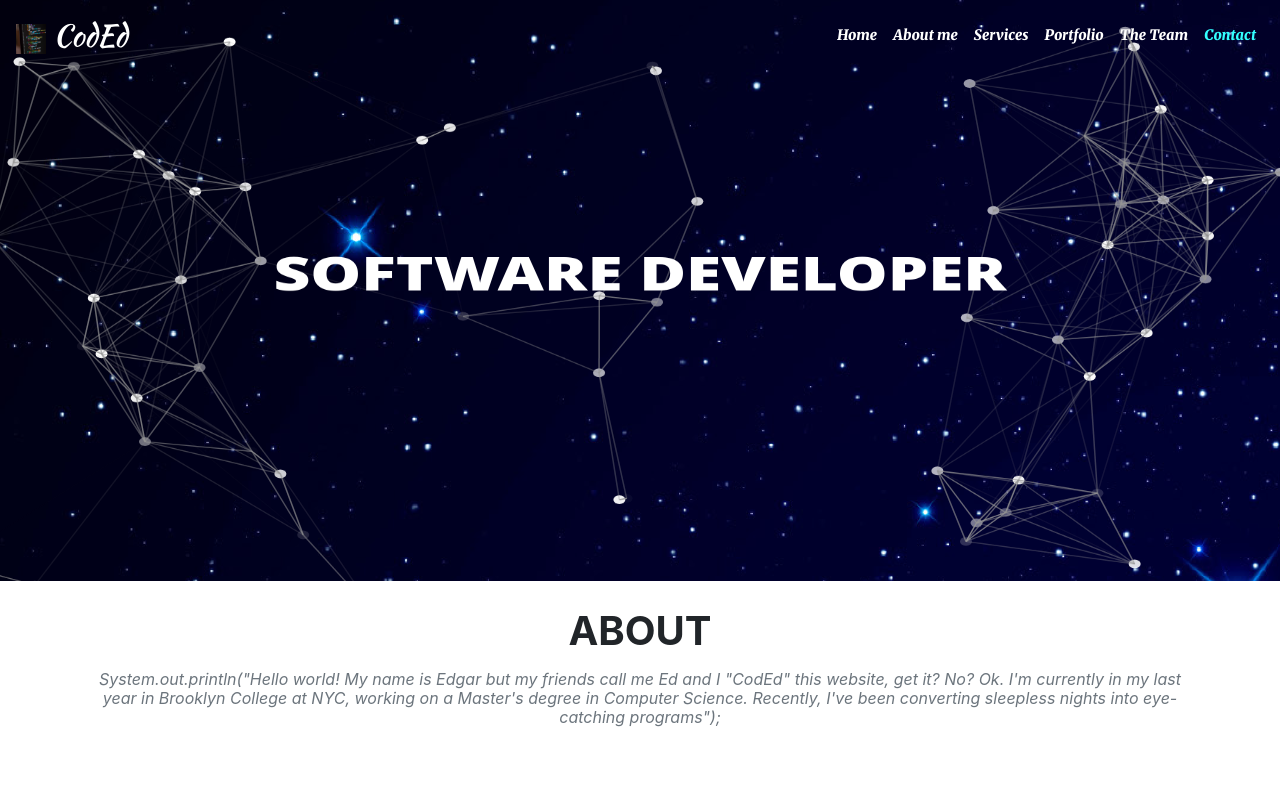
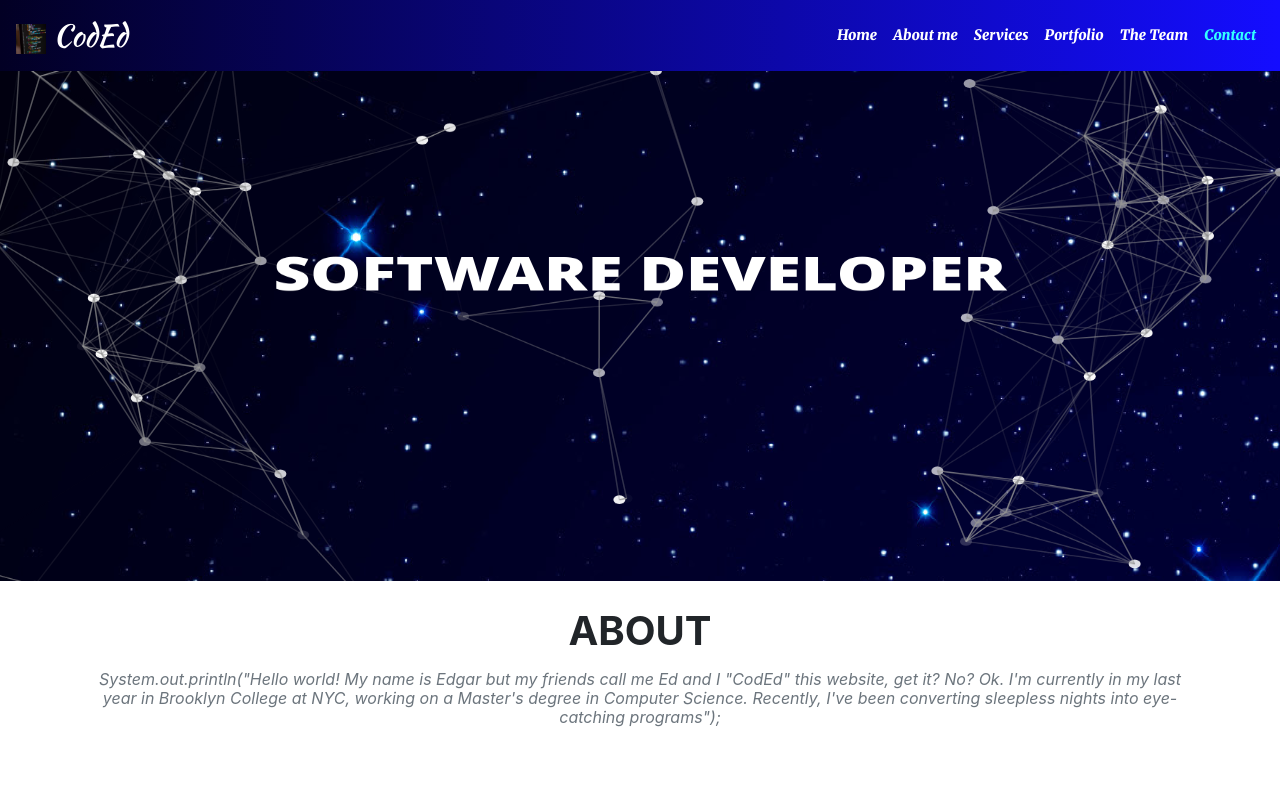
Before and after one commit to edmorales94/edmorales94.github.io, a plain HTML site: page MyWebsite.html in a window 1280 px wide. Shown: the top 800 px of the page. Drawn offline with nearby package versions, Linux system fonts and the light colour scheme.

Commit message:
Update style.css

```diff
--- a/css/style.css
+++ b/css/style.css
@@ -2,6 +2,7 @@
     overflow-x: hidden;
     /*Explanation: https://github.com/necolas/normalize.css/issues/665 */
     font-family: -apple-system,system-ui,BlinkMacSystemFont,"Segoe UI",Roboto,"Helvetica Neue",Arial,sans-serif;
+
 }
 
 h1, h2, h3, h4, h5, h6 {
@@ -43,6 +44,13 @@
 
 
 /*--------------- Navigation bar code --------------------------------------------------------------------------------*/
+.navbar{
+    background: rgb(2,0,36);
+    background: -moz-linear-gradient(90deg, rgba(2,0,36,1) 0%, rgba(20,13,255,1) 100%, rgba(0,212,255,1) 100%);
+    background: -webkit-linear-gradient(90deg, rgba(2,0,36,1) 0%, rgba(20,13,255,1) 100%, rgba(0,212,255,1) 100%);
+    background: linear-gradient(90deg, rgba(2,0,36,1) 0%, rgba(20,13,255,1) 100%, rgba(0,212,255,1) 100%);
+    filter: progid:DXImageTransform.Microsoft.gradient(startColorstr="#020024",endColorstr="#00d4ff",GradientType=1);
+}
 #navigationBar{
     background-color: #212529;
 }
```
